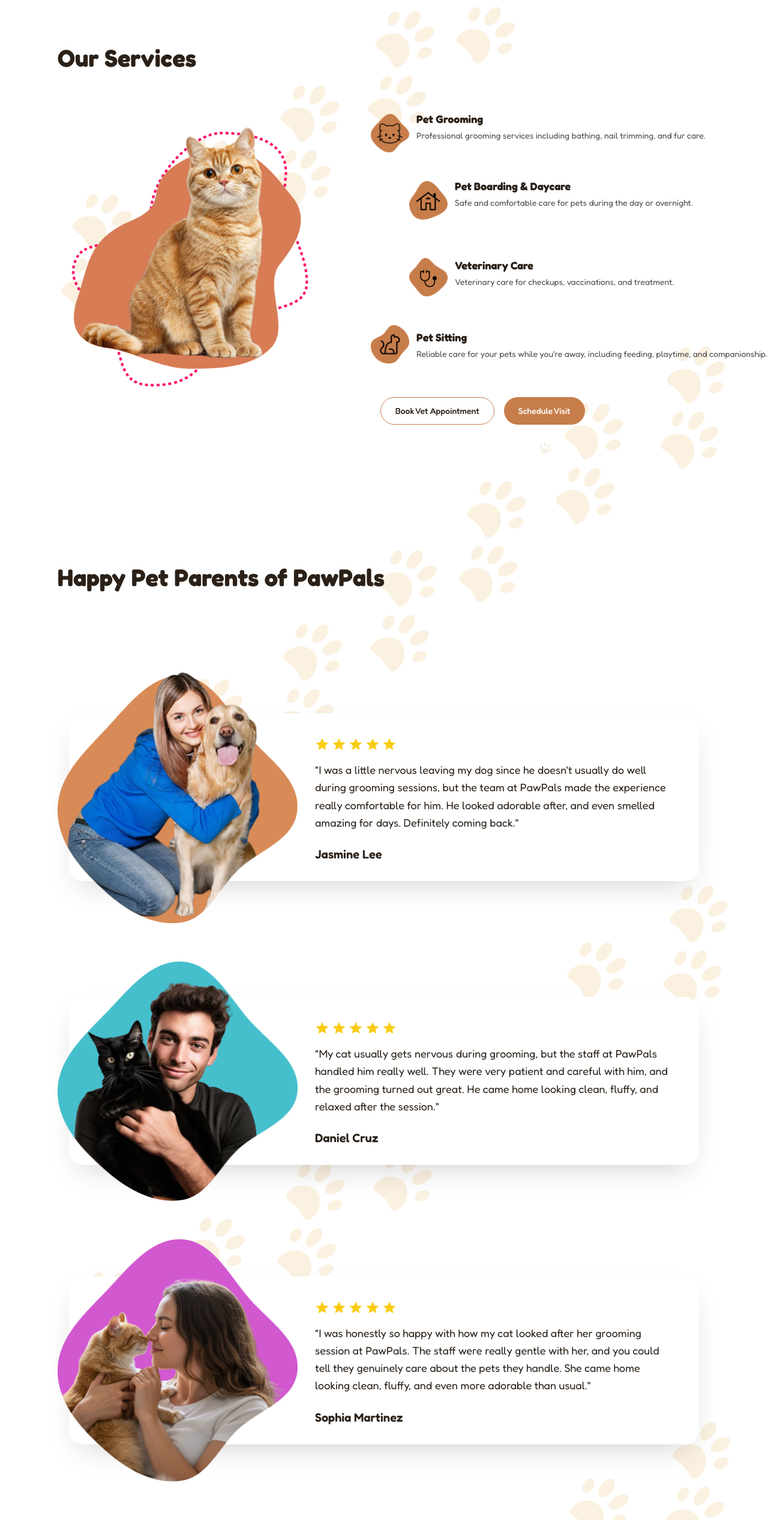
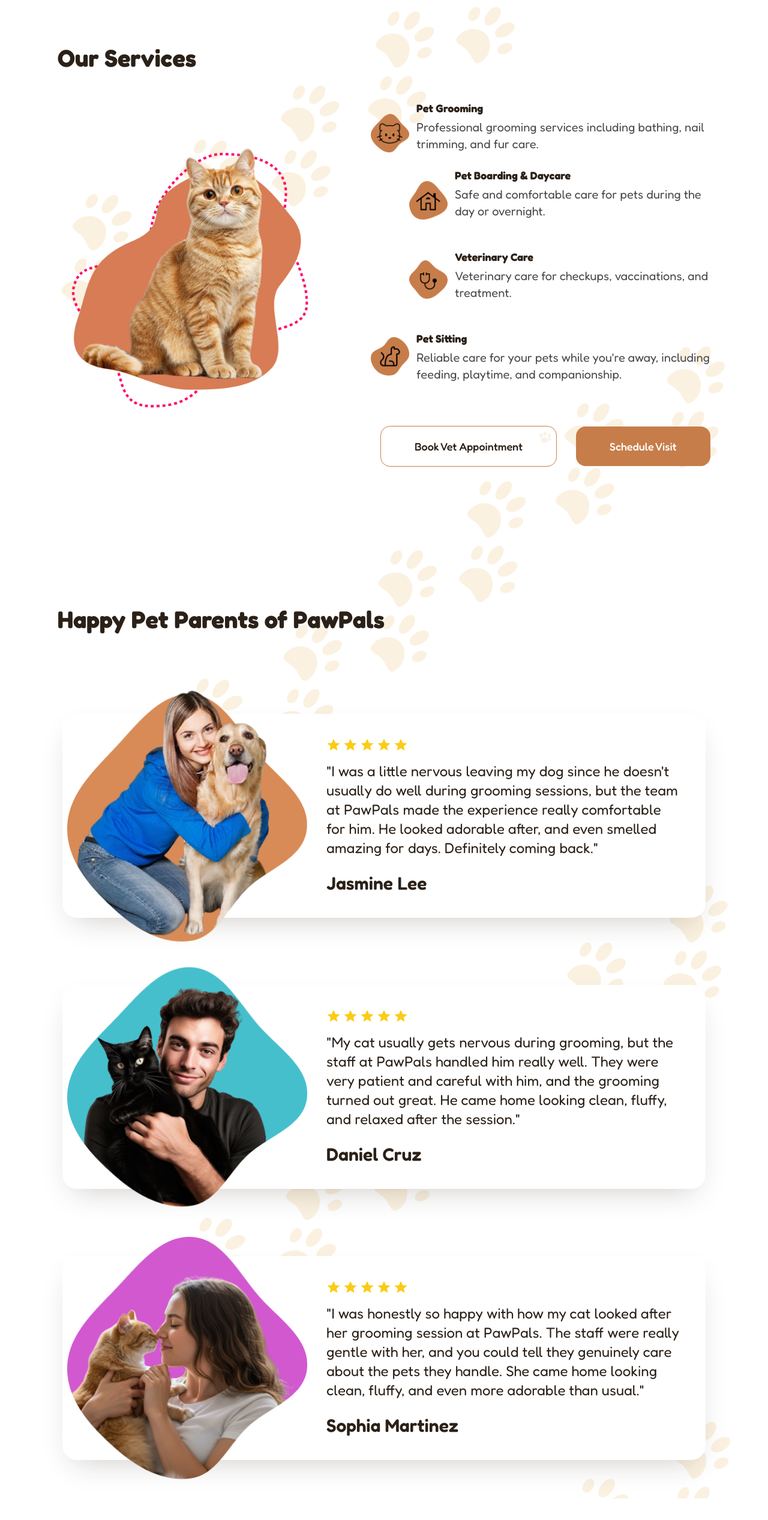
Before and after one commit to jandr003/PawPals, a Next.js app: page / in a window 1280 px wide. Shown: the part 1249-3783 px from the top of the page at 60% size. After the commit the page ends 3747 px from the top, so only its background shows below. Built offline with nearby package versions, Linux system fonts and the light colour scheme.

Commit message:
Update hero and navbar

```diff
--- a/app/components/Hero.jsx
+++ b/app/components/Hero.jsx
@@ -34,16 +34,16 @@
         ))}
       </div>
 
-      <div className="relative w-full pb-16 pt-24 pl-48 sm:pl-10 md:pl-24 xl:pl-64">
-        <div className="max-w-[720px] sm:max-w-[320px] md:max-w-[420px] xl:max-w-[720px]">
-          <h1 className="font-fredoka font-semibold leading-[1.1] text-text text-[56px] sm:text-[36px] md:text-[44px] xl:text-[72px]">
+      <div className="relative w-full pb-16 pt-24 pl-48 sm:pl-10 md:pl-24 lg:pl-24 xl:pl-64">
+        <div className="max-w-[720px] sm:max-w-[320px] md:max-w-[420px] lg:max-w-[460px] xl:max-w-[720px]">
+          <h1 className="font-fredoka font-semibold leading-[1.1] text-text text-[56px] sm:text-[36px] md:text-[44px] lg:text-[48px] xl:text-[72px]">
             Every Paw Deserves Love and Care
           </h1>
-          <p className="mt-6 font-fredoka font-light leading-relaxed text-text/80 max-w-[560px] sm:max-w-[300px] md:max-w-[380px] text-2xl sm:text-base md:text-lg xl:text-2xl xl:max-w-[560px]">
+          <p className="mt-6 font-fredoka font-light leading-relaxed text-text/80 max-w-[560px] sm:max-w-[300px] md:max-w-[380px] lg:max-w-[420px] text-2xl sm:text-base md:text-lg xl:text-2xl xl:max-w-[560px]">
             Adopt pets, book vet appointments, and give your companions the
             love and care they deserve.
           </p>
-          <button className="mt-8 rounded-full bg-button font-fredoka font-medium text-white shadow-[0_10px_24px_-10px_rgba(199,125,74,0.6)] transition hover:brightness-95 px-12 py-5 text-xl sm:px-8 sm:py-3 sm:text-base md:px-9 md:py-4 md:text-base xl:px-12 xl:py-5 xl:text-xl">
+          <button className="mt-8 rounded-full bg-button font-fredoka font-medium text-white shadow-[0_10px_24px_-10px_rgba(199,125,74,0.6)] transition hover:brightness-95 px-12 py-5 text-xl sm:px-8 sm:py-3 sm:text-base md:px-9 md:py-4 md:text-base lg:px-9 lg:py-4 xl:px-12 xl:py-5 xl:text-xl">
             Adopt Now
           </button>
         </div>
@@ -52,7 +52,7 @@
       <img
         src="/home/HOME-PICTURE-1.png"
         alt="Happy pet"
-        className="absolute w-full object-contain right-56 -top-24 max-w-[620px] sm:right-2 sm:top-4 sm:max-w-[180px] md:right-2 md:top-8 md:max-w-[420px] xl:right-56 xl:-top-24 xl:max-w-[620px]"
+        className="absolute w-full object-contain right-56 -top-24 max-w-[620px] sm:right-2 sm:top-4 sm:max-w-[180px] md:right-2 md:top-8 md:max-w-[420px] lg:right-16 lg:top-8 lg:max-w-[460px] xl:right-56 xl:-top-24 xl:max-w-[620px]"
       />
 
       <div className="relative mx-auto mt-56 w-[700px] max-w-full px-8 text-center">
@@ -74,25 +74,25 @@
           </h2>
         </div>
 
-        <div className="relative mx-auto mt-8 flex max-w-6xl flex-nowrap items-center gap-28 px-8">
+          <div className="relative mx-auto mt-8 flex max-w-6xl flex-nowrap items-center gap-4 px-6 md:gap-6 lg:gap-20 xl:gap-28 xl:px-8">
             <img
               src="/home/HOME-PICTURE-2.png"
               alt="Our Services"
-            className="w-full max-w-[450px] shrink-0 object-contain"
+              className="w-full max-w-[260px] shrink-0 object-contain sm:max-w-[300px] md:max-w-[220px] lg:max-w-[420px] xl:max-w-[450px]"
             />
 
-          <div className="-ml-6 mt-8 flex shrink-0 flex-col gap-12">
+            <div className="-ml-6 mt-8 flex flex-col gap-6 max-w-[260px] md:gap-8 md:max-w-[340px] lg:ml-0 lg:gap-10 lg:max-w-[420px] xl:-ml-6 xl:max-w-none xl:gap-12">
               <div className="flex items-center gap-4">
                 <img
                   src="/home/OUR-SERVICES1.png"
                   alt="Service 1"
-                className="-ml-4 h-16 w-16 object-contain"
+                  className="-ml-4 h-16 w-16 shrink-0 object-contain"
                 />
-              <div className="-ml-1 -mt-6">
+                <div className="-ml-1 -mt-6 min-w-0 flex-1">
                   <h3 className="font-fredoka text-lg font-bold text-[#2B2118]">
                     Pet Grooming
                   </h3>
-                <p className="mt-1 font-fredoka text-sm text-[#4A4A4A]">
+                  <p className="mt-1 font-fredoka text-sm text-[#4A4A4A] sm:text-base md:text-lg lg:text-xl">
                     Professional grooming services including bathing, nail
                     trimming, and fur care.
                   </p>
@@ -103,13 +103,13 @@
                 <img
                   src="/home/OUR-SERVICES2.png"
                   alt="Service 2"
-                className="ml-12 h-16 w-16 object-contain"
+                  className="ml-12 h-16 w-16 shrink-0 object-contain"
                 />
-              <div className="-ml-1 -mt-6">
+                <div className="-ml-1 -mt-6 min-w-0 flex-1">
                   <h3 className="font-fredoka text-lg font-bold text-[#2B2118]">
                     Pet Boarding &amp; Daycare
                   </h3>
-                <p className="mt-1 font-fredoka text-sm text-[#4A4A4A]">
+                  <p className="mt-1 font-fredoka text-sm text-[#4A4A4A] sm:text-base md:text-lg lg:text-xl">
                     Safe and comfortable care for pets during the day or
                     overnight.
                   </p>
@@ -120,13 +120,13 @@
                 <img
                   src="/home/OUR-SERVICES3.png"
                   alt="Service 3"
-                className="ml-12 mt-4 h-16 w-16 object-contain"
+                  className="ml-12 mt-4 h-16 w-16 shrink-0 object-contain"
                 />
-              <div className="-ml-1 -mt-0">
+                <div className="-ml-1 -mt-0 min-w-0 flex-1">
                   <h3 className="font-fredoka text-lg font-bold text-[#2B2118]">
                     Veterinary Care
                   </h3>
-                <p className="mt-1 font-fredoka text-sm text-[#4A4A4A]">
+                  <p className="mt-1 font-fredoka text-sm text-[#4A4A4A] sm:text-base md:text-lg lg:text-xl">
                     Veterinary care for checkups, vaccinations, and treatment.
                   </p>
                 </div>
@@ -136,24 +136,33 @@
                 <img
                   src="/home/OUR-SERVICES4.png"
                   alt="Service 4"
-                className="-ml-4 h-16 w-16 object-contain"
+                  className="-ml-4 h-16 w-16 shrink-0 object-contain"
                 />
-              <div className="-ml-1 mt-0">
+                <div className="-ml-1 mt-0 min-w-0 flex-1">
                   <h3 className="font-fredoka text-lg font-bold text-[#2B2118]">
                     Pet Sitting
                   </h3>
-                <p className="mt-1 font-fredoka text-sm text-[#4A4A4A]">
+                  <p className="mt-1 font-fredoka text-sm text-[#4A4A4A] sm:text-base md:text-lg lg:text-xl">
                     Reliable care for your pets while you're away, including
                     feeding, playtime, and companionship.
                   </p>
                 </div>
               </div>
 
-            <div className="mt-2 flex gap-4">
-              <button className="rounded-full border border-[#C77D4A] px-6 py-3 font-fredoka text-sm font-medium text-[#2B2118] transition hover:bg-[#C77D4A]/10">
+              <div
+                className="mt-3 !flex !flex-row !flex-nowrap items-center justify-center w-full max-w-full mx-auto overflow-hidden md:mt-6"
+                style={{ gap: 'clamp(10px, 3.5vw, 32px)' }}
+              >
+                <button
+                  className="!inline-flex items-center justify-center shrink min-w-0 rounded-2xl border border-[#C77D4A] font-fredoka font-medium text-[#2B2118] transition hover:bg-[#C77D4A]/10 whitespace-nowrap leading-none text-center"
+                  style={{ padding: 'clamp(12px, 2.8vw, 24px) clamp(28px, 5.5vw, 56px)', fontSize: 'clamp(10px, 2.2vw, 18px)' }}
+                >
                   Book Vet Appointment
                 </button>
-              <button className="rounded-full bg-[#C77D4A] px-6 py-3 font-fredoka text-sm font-medium text-white transition hover:brightness-95">
+                <button
+                  className="!inline-flex items-center justify-center shrink min-w-0 rounded-2xl bg-[#C77D4A] font-fredoka font-medium text-white transition hover:brightness-95 whitespace-nowrap leading-none text-center"
+                  style={{ padding: 'clamp(12px, 2.8vw, 24px) clamp(28px, 5.5vw, 56px)', fontSize: 'clamp(10px, 2.2vw, 18px)' }}
+                >
                   Schedule Visit
                 </button>
               </div>
@@ -166,99 +175,96 @@
           </h2>
         </div>
 
-        <div className="relative mx-auto mt-32 max-w-6xl px-8 min-h-[320px] flex items-center">
-            <div className="absolute left-1/2 top-1/2 z-0 h-[280px] w-full max-w-[1050px] -translate-x-1/2 -translate-y-1/2 rounded-3xl bg-white p-10 shadow-[0_20px_50px_-20px_rgba(43,33,24,0.25)]">
-                <div className="ml-auto max-w-[600px]">
+          <div className="relative mx-auto mt-32 max-w-6xl px-6 md:px-10">
+              <div className="relative w-full rounded-3xl bg-white p-6 pl-[160px] shadow-[0_20px_50px_-20px_rgba(43,33,24,0.25)] sm:pl-[190px] md:p-8 md:pl-[240px] lg:p-10 lg:pl-[440px]">
                   <div className="mb-4 flex gap-1">
                       {Array.from({ length: 5 }).map((_, i) => (
                           <svg
                               key={i}
                               viewBox="0 0 20 20"
                               fill="#FACC15"
-                                className="h-6 w-6"
+                              className="h-5 w-5 md:h-6 md:w-6"
                           >
                               <path d="M10 1.5l2.6 5.6 6.1.6-4.6 4.1 1.3 6-5.4-3.2-5.4 3.2 1.3-6L1.3 7.7l6.1-.6z" />
                           </svg>
                       ))}
                   </div>
 
-                    <p className="font-fredoka text-lg leading-relaxed text-[#2B2118]">
+                  <p className="font-fredoka text-base leading-relaxed text-[#2B2118] sm:text-lg md:text-xl lg:text-2xl lg:max-w-[600px]">
                       "I was a little nervous leaving my dog since he doesn't usually do well during grooming sessions, but the team at PawPals made the experience really comfortable for him. He looked adorable after, and even smelled amazing for days. Definitely coming back."
                   </p>
 
-                    <p className="mt-6 font-fredoka text-xl font-semibold text-[#2B2118]">
+                  <p className="mt-4 font-fredoka text-xl font-semibold text-[#2B2118] sm:text-2xl md:mt-6 md:text-2xl lg:text-3xl">
                       Jasmine Lee
                   </p>
               </div>
-            </div>
+
               <img
                   src="/home/HOME-OWNER-1.png"
                   alt="Happy pet parent"
-                    className="relative z-10 w-full max-w-[400px] object-contain"
+                  className="absolute left-10 top-1/2 z-10 w-[180px] -translate-y-1/2 object-contain sm:left-12 sm:w-[220px] md:left-16 md:w-[280px] lg:left-12 lg:w-[420px] xl:w-[400px]"
               />
           </div>
 
-        <div className="relative mx-auto mt-16 max-w-6xl px-8">
-            <div className="absolute left-1/2 top-1/2 z-0 h-[280px] w-full max-w-[1050px] -translate-x-1/2 -translate-y-1/2 rounded-3xl bg-white p-10 shadow-[0_20px_50px_-20px_rgba(43,33,24,0.25)]">
-                <div className="ml-auto max-w-[600px]">
+            <div className="relative mx-auto mt-16 max-w-6xl px-6 md:px-10 lg:mt-24 xl:mt-28">
+                <div className="relative w-full rounded-3xl bg-white p-6 pl-[160px] shadow-[0_20px_50px_-20px_rgba(43,33,24,0.25)] sm:pl-[190px] md:p-8 md:pl-[240px] lg:p-10 lg:pl-[440px]">
                     <div className="mb-4 flex gap-1">
                         {Array.from({ length: 5 }).map((_, i) => (
                             <svg
                                 key={i}
                                 viewBox="0 0 20 20"
                                 fill="#FACC15"
-                                className="h-6 w-6"
+                                className="h-5 w-5 md:h-6 md:w-6"
                             >
                                 <path d="M10 1.5l2.6 5.6 6.1.6-4.6 4.1 1.3 6-5.4-3.2-5.4 3.2 1.3-6L1.3 7.7l6.1-.6z" />
                             </svg>
                         ))}
                     </div>
 
-                    <p className="font-fredoka text-lg leading-relaxed text-[#2B2118]">
+                    <p className="font-fredoka text-base leading-relaxed text-[#2B2118] sm:text-lg md:text-xl lg:text-2xl lg:max-w-[600px]">
                         "My cat usually gets nervous during grooming, but the staff at PawPals handled him really well. They were very patient and careful with him, and the grooming turned out great. He came home looking clean, fluffy, and relaxed after the session."
                     </p>
 
-                    <p className="mt-6 font-fredoka text-xl font-semibold text-[#2B2118]">
+                    <p className="mt-4 font-fredoka text-xl font-semibold text-[#2B2118] sm:text-2xl md:mt-6 md:text-2xl lg:text-3xl">
                         Daniel Cruz
                     </p>
                 </div>
-            </div>
+
                 <img
                     src="/home/HOME-OWNER-2.png"
                     alt="Happy pet parent"
-                    className="relative z-10 w-full max-w-[400px] object-contain"
+                    className="absolute left-10 top-1/2 z-10 w-[180px] -translate-y-1/2 object-contain sm:left-12 sm:w-[220px] md:left-16 md:w-[280px] lg:left-12 lg:w-[420px] xl:w-[400px]"
                 />
             </div>
 
-        <div className="relative mx-auto mt-16 max-w-6xl px-8">
-            <div className="absolute left-1/2 top-1/2 z-0 h-[280px] w-full max-w-[1050px] -translate-x-1/2 -translate-y-1/2 rounded-3xl bg-white p-10 shadow-[0_20px_50px_-20px_rgba(43,33,24,0.25)]">
-                <div className="ml-auto max-w-[600px]">
+        <div className="relative mx-auto mt-16 max-w-6xl px-6 md:px-10 lg:mt-24 xl:mt-28">
+            <div className="relative w-full rounded-3xl bg-white p-6 pl-[160px] shadow-[0_20px_50px_-20px_rgba(43,33,24,0.25)] sm:pl-[190px] md:p-8 md:pl-[240px] lg:p-10 lg:pl-[440px]">
                 <div className="mb-4 flex gap-1">
                     {Array.from({ length: 5 }).map((_, i) => (
                         <svg
                             key={i}
                             viewBox="0 0 20 20"
                             fill="#FACC15"
-                                className="h-6 w-6"
+                            className="h-5 w-5 md:h-6 md:w-6"
                         >
                             <path d="M10 1.5l2.6 5.6 6.1.6-4.6 4.1 1.3 6-5.4-3.2-5.4 3.2 1.3-6L1.3 7.7l6.1-.6z" />
                         </svg>
                     ))}
                 </div>
 
-                    <p className="font-fredoka text-lg leading-relaxed text-[#2B2118]">
+                <p className="font-fredoka text-base leading-relaxed text-[#2B2118] sm:text-lg md:text-xl lg:text-2xl lg:max-w-[600px]">
                     "I was honestly so happy with how my cat looked after her grooming session at PawPals. The staff were really gentle with her, and you could tell they genuinely care about the pets they handle. She came home looking clean, fluffy, and even more adorable than usual."
                 </p>
 
-                    <p className="mt-6 font-fredoka text-xl font-semibold text-[#2B2118]">
+                <p className="mt-4 font-fredoka text-xl font-semibold text-[#2B2118] sm:text-2xl md:mt-6 md:text-2xl lg:text-3xl">
                     Sophia Martinez
                 </p>
             </div>
-            </div>
+
             <img
                 src="/home/HOME-OWNER-3.png"
                 alt="Happy pet parent"
-                    className="relative z-10 w-full max-w-[400px] object-contain"
+                className="absolute left-10 top-1/2 z-10 w-[180px] -translate-y-1/2 object-contain sm:left-12 sm:w-[220px] md:left-16 md:w-[280px] lg:left-12 lg:w-[420px] xl:w-[400px]"
             />
         </div>
     </section>
--- a/app/components/Navbar.jsx
+++ b/app/components/Navbar.jsx
@@ -30,7 +30,7 @@
                 />
               </Link>
 
-        <ul className="hidden items-center gap-10 text-lg font-medium text-text lg:flex lg:translate-y-6 lg:translate-x-6">
+        <ul className="hidden items-center gap-10 text-lg font-medium text-text lg:flex lg:translate-y-6 lg:-translate-x-6 xl:translate-x-6">
           {NAV_LINKS.map(({ href, label }) => (
             <li key={href}>
               <Link href={href} className="hover:text-button transition-colors">
```
Lines whose indentation alone changed are shown as unchanged.
